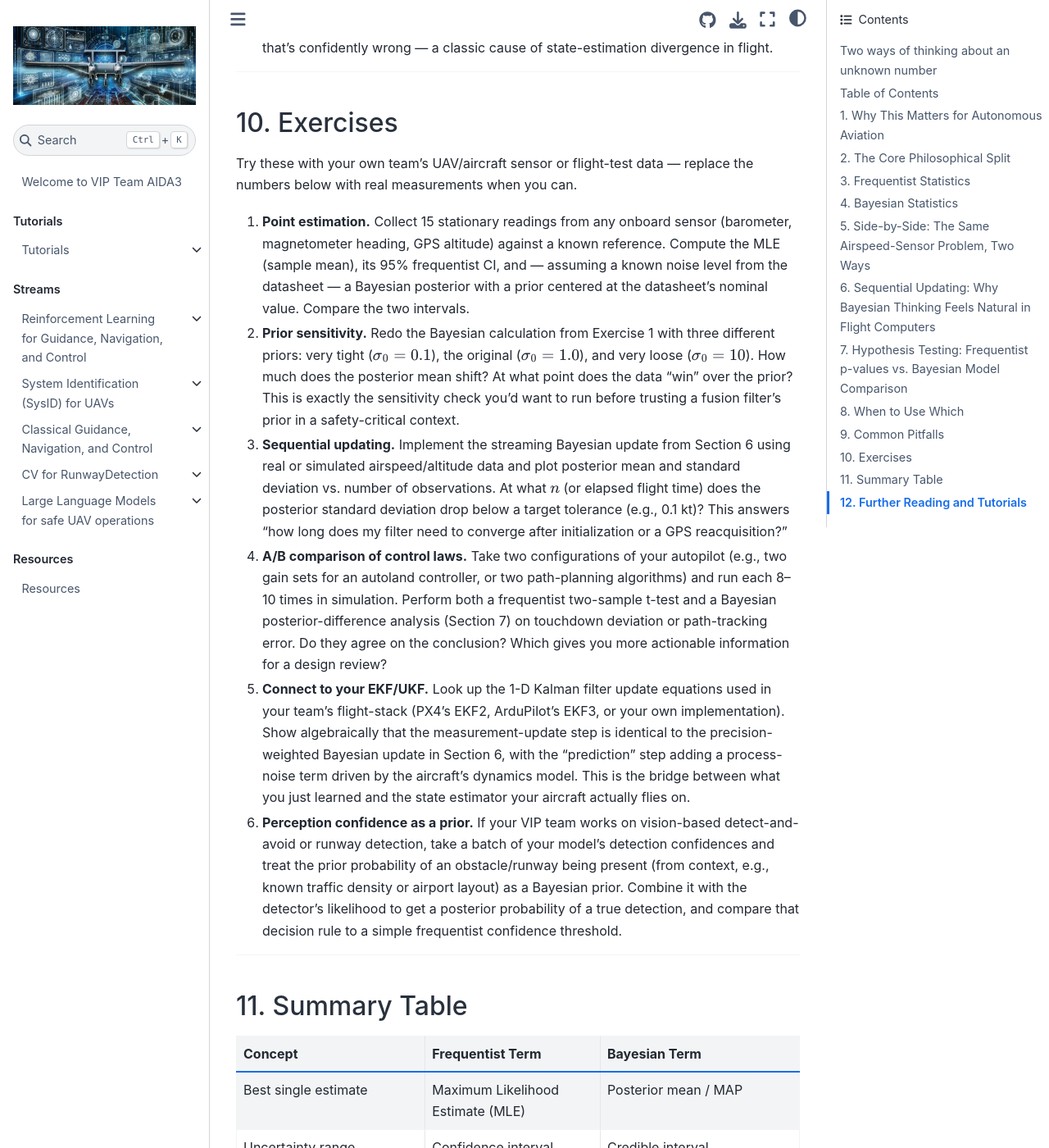
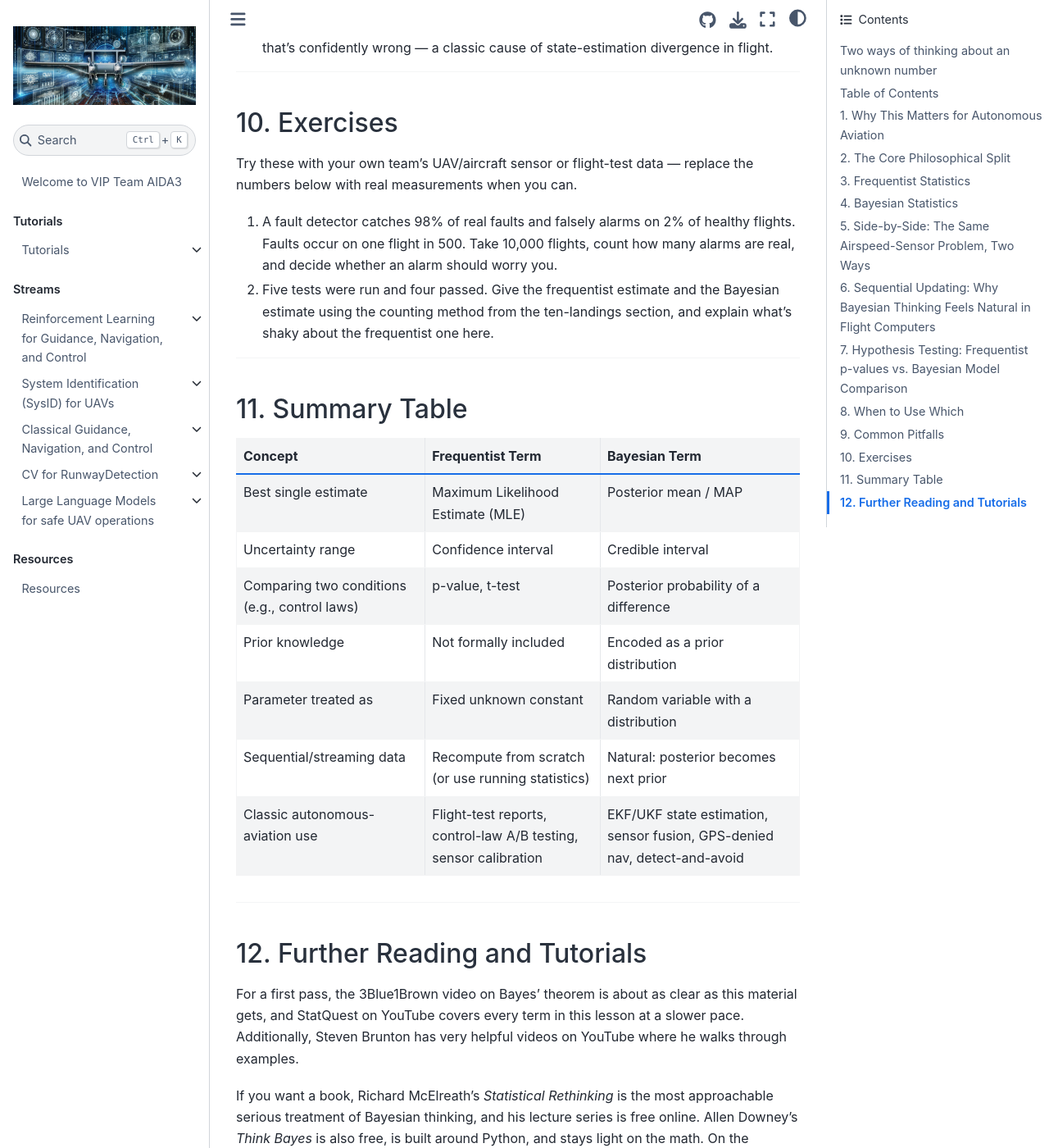
Before and after one commit to VIP-Team-AIDA3/VIP-Team-AIDA3.github.io, a Jupyter Book: the page built from mini-tutorials/Bayesian-v-Frequency.md, in a window 1280 px wide and 1400 px high, scrolled down 13656 px. Shown: the whole window at 82% size. Built offline with Jupyter Book 1.0.4 settings and Sphinx 7.4.7 and the Sphinx Book theme 1.1.4, drawn with Linux system fonts in a browser that asks for light colours; pages that are not in the unit, such as notebooks, are missing from menus.

Commit message:
Update Bayesian-v-Frequency.md

```diff
--- a/mini-tutorials/Bayesian-v-Frequency.md
+++ b/mini-tutorials/Bayesian-v-Frequency.md
@@ -369,12 +369,8 @@ In practice, most autonomous-aviation teams use **both**: frequentist tools (t-t
 
 Try these with your own team's UAV/aircraft sensor or flight-test data — replace the numbers below with real measurements when you can.
 
-1. **Point estimation.** Collect 15 stationary readings from any onboard sensor (barometer, magnetometer heading, GPS altitude) against a known reference. Compute the MLE (sample mean), its 95% frequentist CI, and — assuming a known noise level from the datasheet — a Bayesian posterior with a prior centered at the datasheet's nominal value. Compare the two intervals.
-2. **Prior sensitivity.** Redo the Bayesian calculation from Exercise 1 with three different priors: very tight ($\sigma_0 = 0.1$), the original ($\sigma_0 = 1.0$), and very loose ($\sigma_0 = 10$). How much does the posterior mean shift? At what point does the data "win" over the prior? This is exactly the sensitivity check you'd want to run before trusting a fusion filter's prior in a safety-critical context.
-3. **Sequential updating.** Implement the streaming Bayesian update from Section 6 using real or simulated airspeed/altitude data and plot posterior mean and standard deviation vs. number of observations. At what $n$ (or elapsed flight time) does the posterior standard deviation drop below a target tolerance (e.g., 0.1 kt)? This answers "how long does my filter need to converge after initialization or a GPS reacquisition?"
-4. **A/B comparison of control laws.** Take two configurations of your autopilot (e.g., two gain sets for an autoland controller, or two path-planning algorithms) and run each 8–10 times in simulation. Perform both a frequentist two-sample t-test and a Bayesian posterior-difference analysis (Section 7) on touchdown deviation or path-tracking error. Do they agree on the conclusion? Which gives you more actionable information for a design review?
-5. **Connect to your EKF/UKF.** Look up the 1-D Kalman filter update equations used in your team's flight-stack (PX4's EKF2, ArduPilot's EKF3, or your own implementation). Show algebraically that the measurement-update step is identical to the precision-weighted Bayesian update in Section 6, with the "prediction" step adding a process-noise term driven by the aircraft's dynamics model. This is the bridge between what you just learned and the state estimator your aircraft actually flies on.
-6. **Perception confidence as a prior.** If your VIP team works on vision-based detect-and-avoid or runway detection, take a batch of your model's detection confidences and treat the prior probability of an obstacle/runway being present (from context, e.g., known traffic density or airport layout) as a Bayesian prior. Combine it with the detector's likelihood to get a posterior probability of a true detection, and compare that decision rule to a simple frequentist confidence threshold.
+1. A fault detector catches 98% of real faults and falsely alarms on 2% of healthy flights. Faults occur on one flight in 500. Take 10,000 flights, count how many alarms are real, and decide whether an alarm should worry you.
+2. Five tests were run and four passed. Give the frequentist estimate and the Bayesian estimate using the counting method from the ten-landings section, and explain what's shaky about the frequentist one here.
 
 ---
 
```
